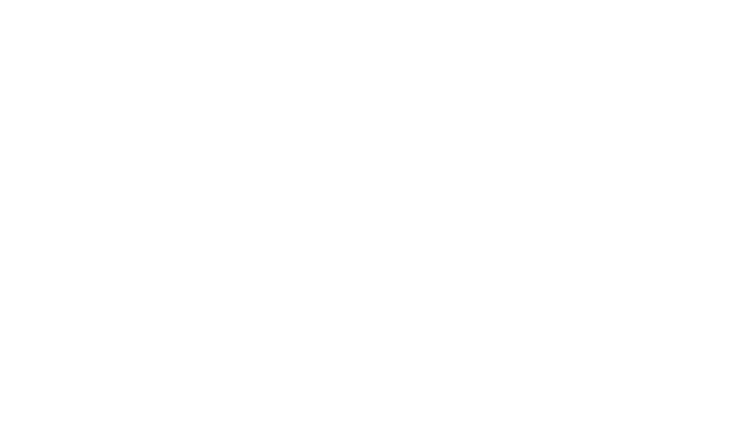
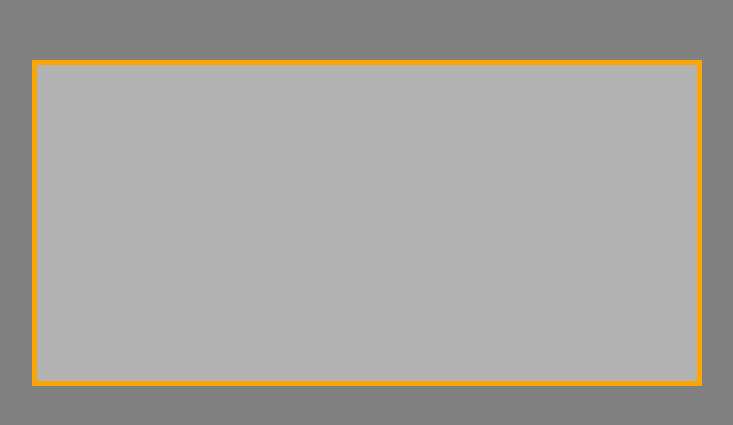
Before and after one commit to ChekeGT/Drum-Machine, a Svelte app: page / in a window 1280 px wide. Shown: the part 177-602 px from the top of the page, without its empty margins (273-1006 px from the left). Built offline with nearby package versions, Linux system fonts and the light colour scheme.

Commit message:
Added the main layout and boxes for the page

```diff
--- a/package.json
+++ b/package.json
@@ -10,6 +10,7 @@
   },
   "devDependencies": {
     "@sveltejs/vite-plugin-svelte": "^3.0.1",
+    "sass": "^1.69.5",
     "svelte": "^4.2.8",
     "vite": "^5.0.8"
   }
--- /dev/null
+++ b/src/App.sass
@@ -0,0 +1,4 @@
+*
+    padding: 0
+    margin: 0
+    box-sizing: border-box
--- a/src/App.svelte
+++ b/src/App.svelte
@@ -2,4 +2,25 @@
 </script>
 
 <main>
+    <div id="general-container">
+        <div id="drum-machine">
+
+        </div>
+    </div>
 </main>
+
+<style lang="sass">
+    #general-container
+        width: 100vw
+        height: 100vh
+        background: grey
+        display: flex
+        justify-content: center
+        align-items: center
+        #drum-machine
+            outline: 5px solid orange
+            width: 660px
+            text-align: center
+            background-color: #b3b3b3
+            min-height: 316px
+</style>
--- a/src/main.js
+++ b/src/main.js
@@ -1,3 +1,4 @@
+import "./App.sass"
 import App from "./App.svelte"
 
 const app = new App({
```
Also changed, not shown: 1 other file (tests, documents, lock files or other folders).
